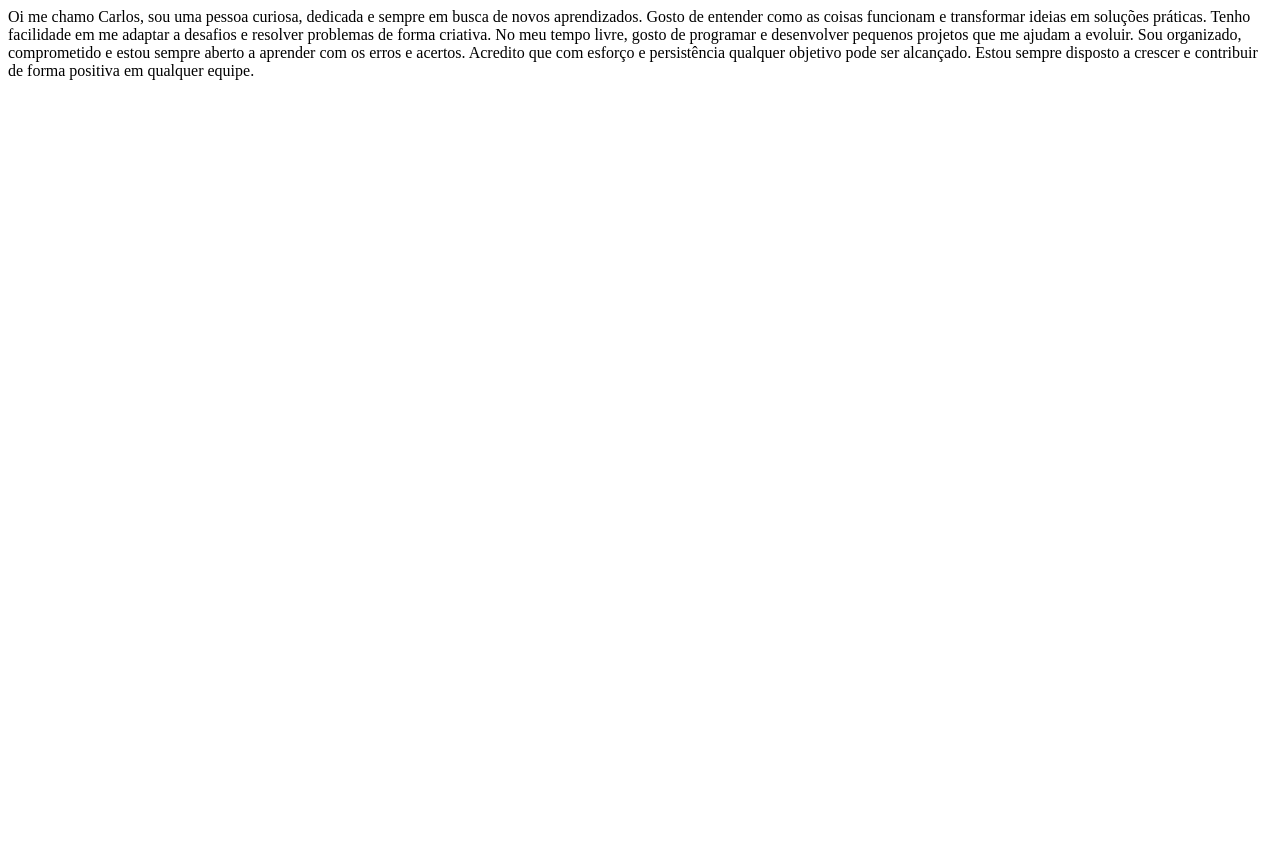
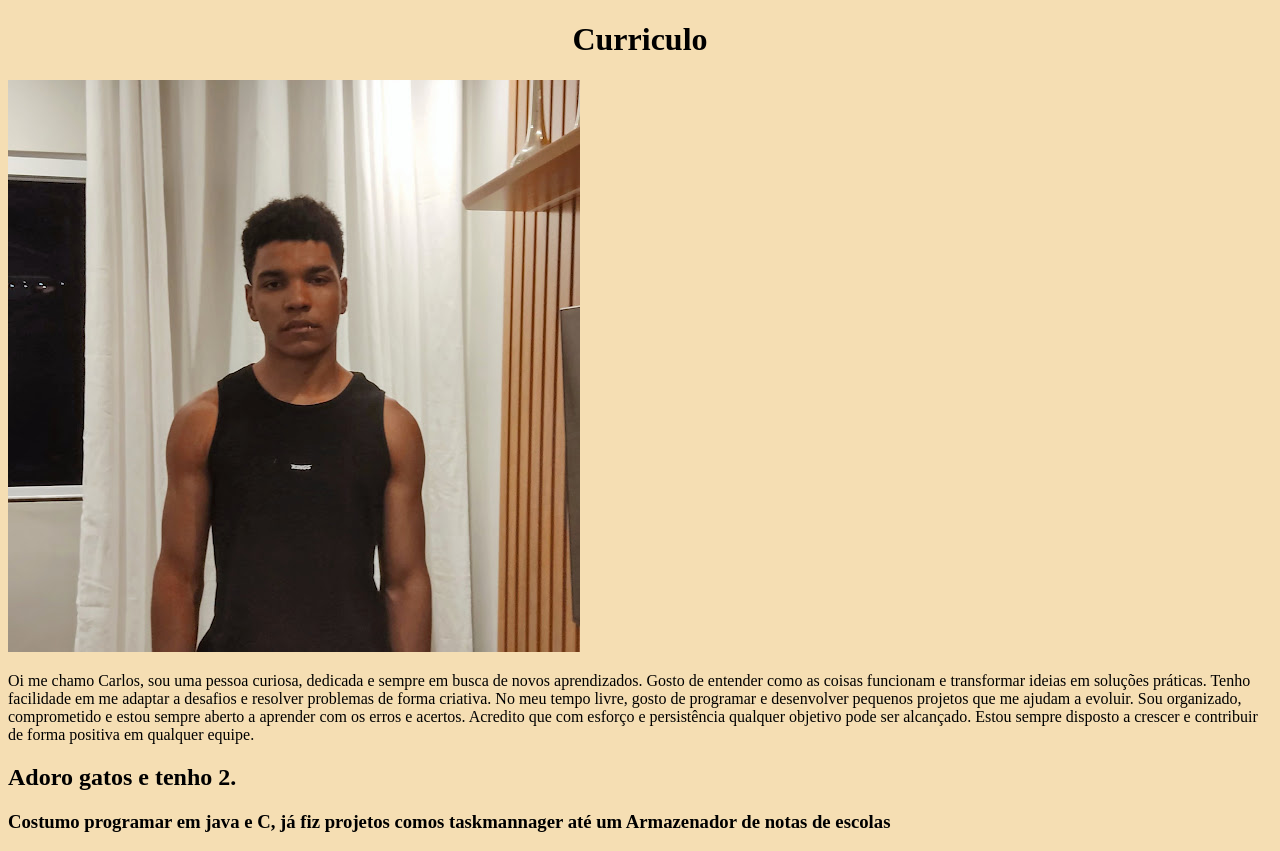
Before and after one commit to Zunkuun/Curriculo, a plain HTML site: page index.html in a window 1280 px wide. Before the commit the page ends 800 px from the top, so only its background shows below. Drawn offline with Linux system fonts and the light colour scheme.

Commit message:
Acrecentando mais codigos

```diff
--- a/index.html
+++ b/index.html
@@ -4,8 +4,15 @@
     <meta charset="UTF-8">
     <meta name="viewport" content="width=device-width, initial-scale=1.0">
     <title>Curriculo</title>
+    <style>
+    h1{text-align: center;}
+    </style>
 </head>
-<body>
-    Oi me chamo Carlos, sou uma pessoa curiosa, dedicada e sempre em busca de novos aprendizados. Gosto de entender como as coisas funcionam e transformar ideias em soluções práticas. Tenho facilidade em me adaptar a desafios e resolver problemas de forma criativa. No meu tempo livre, gosto de programar e desenvolver pequenos projetos que me ajudam a evoluir. Sou organizado, comprometido e estou sempre aberto a aprender com os erros e acertos. Acredito que com esforço e persistência qualquer objetivo pode ser alcançado. Estou sempre disposto a crescer e contribuir de forma positiva em qualquer equipe.
+<body style="background-color: wheat;">
+    <h1>Curriculo</h1>
+    <img src="1704063638997.jpg" alt="">
+    <p>Oi me chamo Carlos, sou uma pessoa curiosa, dedicada e sempre em busca de novos aprendizados. Gosto de entender como as coisas funcionam e transformar ideias em soluções práticas. Tenho facilidade em me adaptar a desafios e resolver problemas de forma criativa. No meu tempo livre, gosto de programar e desenvolver pequenos projetos que me ajudam a evoluir. Sou organizado, comprometido e estou sempre aberto a aprender com os erros e acertos. Acredito que com esforço e persistência qualquer objetivo pode ser alcançado. Estou sempre disposto a crescer e contribuir de forma positiva em qualquer equipe.</p>
+    <h2>Adoro gatos e tenho 2.</h2>
+    <h3>Costumo programar em java e C, já fiz projetos comos taskmannager até um Armazenador de notas de escolas</h3>
 </body>
 </html>
```
